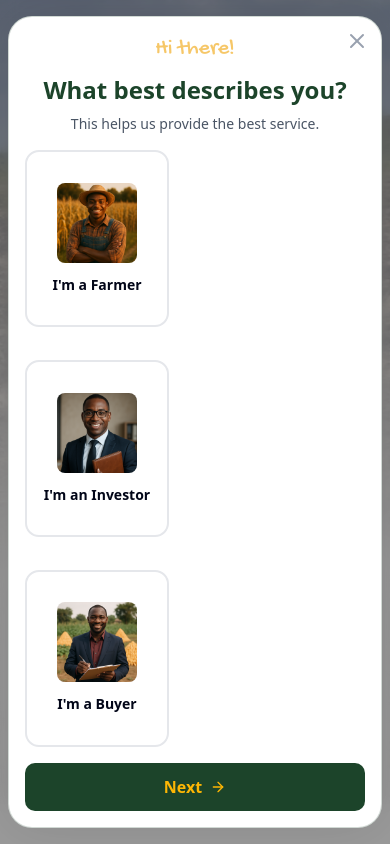
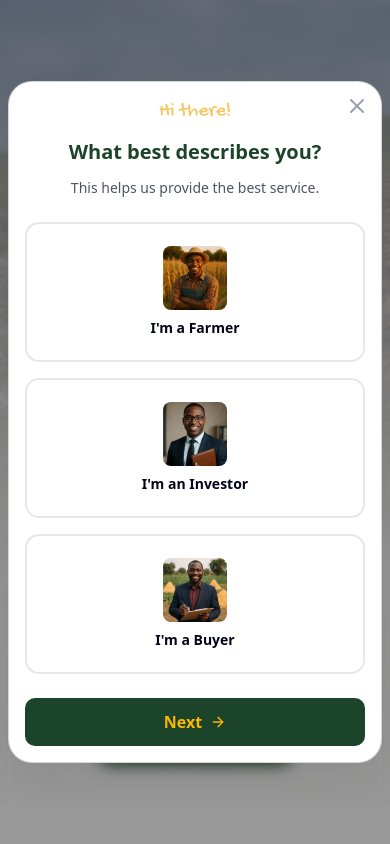
Before and after one commit to DavidKofiNyarko/agripath, a Next.js app: page / in a window 390 px wide. Both pictures are taken after a click on the button "Join the Waitlist". Shown: the top 844 px of the page. Built offline with nearby package versions, Linux system fonts and the light colour scheme.

Commit message:
Refactor JoinWaitlistModal for improved responsiveness and UI consistency. Adjusted padding, margins, and font sizes for various screen sizes, enhanced button styles, and refined error message display for better user experience.

```diff
--- a/src/app/components/JoinWaitlistModal.tsx
+++ b/src/app/components/JoinWaitlistModal.tsx
@@ -258,7 +258,7 @@ const JoinWaitlistModal: React.FC<JoinWaitlistModalProps> = ({ open, onClose })
             transition={{ duration: 0.3, ease: [0.25, 0.46, 0.45, 0.94] }}
           >
             <motion.div
-              className="bg-white rounded-3xl border border-[#1C442A33] shadow-[0_0_52.8px_0_#0000001A] w-full max-w-[576px] min-h-[488.88px] p-4 md:p-12 mx-2 relative overflow-hidden"
+              className="bg-white rounded-3xl border border-[#1C442A33] shadow-[0_0_52.8px_0_#0000001A] w-full max-w-[576px] min-h-[488.88px] p-4 sm:p-6 md:p-12 mx-2 sm:mx-4 md:mx-2 relative overflow-hidden max-h-[90vh] sm:max-h-[85vh]"
               initial={{ scale: 0.92, opacity: 0, y: 20 }}
               animate={{
                 scale: 1,
@@ -276,7 +276,7 @@ const JoinWaitlistModal: React.FC<JoinWaitlistModalProps> = ({ open, onClose })
               }}
             >
               <button
-                className="absolute top-3 right-3 text-gray-400 hover:text-gray-700 text-2xl font-bold"
+                className="absolute top-2 right-2 sm:top-3 sm:right-3 text-gray-400 hover:text-gray-700 text-xl sm:text-2xl font-bold z-10 p-1 sm:p-0"
                 onClick={handleClose}
                 aria-label="Close"
               >
@@ -291,12 +291,12 @@ const JoinWaitlistModal: React.FC<JoinWaitlistModalProps> = ({ open, onClose })
                     animate="animate"
                     exit="exit"
                   >
-                    <div className="text-center mb-2">
-                      <span className="block text-[22px] md:text-2xl font-normal" style={{ color: '#F6C768', fontFamily: 'Gochi Hand, cursive' }}>Hi there!</span>
+                    <div className="text-center mb-3 sm:mb-2">
+                      <span className="block text-xl sm:text-[22px] md:text-2xl font-normal" style={{ color: '#F6C768', fontFamily: 'Gochi Hand, cursive' }}>Hi there!</span>
                     </div>
-                    <h2 className="text-2xl font-bold text-center mb-2 text-primary">What best describes you?</h2>
-                    <p className="text-center text-gray-600 mb-4 text-sm">This helps us provide the best service.</p>
-                    <div className="flex flex-col md:flex-row gap-[33px] mb-4">
+                    <h2 className="text-xl sm:text-2xl font-bold text-center mb-3 sm:mb-2 text-primary">What best describes you?</h2>
+                    <p className="text-center text-gray-600 mb-6 sm:mb-4 text-sm px-2 sm:px-0">This helps us provide the best service.</p>
+                    <div className="flex flex-col sm:flex-row gap-4 sm:gap-6 md:gap-[33px] mb-6 sm:mb-4">
                       {userTypes.map((type, index) => {
                         // Determine selected background color
                         let selectedBg = '';
@@ -308,7 +308,7 @@ const JoinWaitlistModal: React.FC<JoinWaitlistModalProps> = ({ open, onClose })
                         return (
                           <motion.button
                             key={type.value}
-                            className={`w-[144px] h-[176.88px] border-2 rounded-xl p-3 flex flex-col items-center justify-center gap-3 transition-all ${selectedType === type.value ? 'border-green-700 ring-2 ring-green-700 ' + selectedBg : 'border-gray-200 bg-white'}`}
+                            className={`w-full sm:w-[120px] md:w-[144px] h-[140px] sm:h-[160px] md:h-[176.88px] border-2 rounded-xl p-3 flex flex-col items-center justify-center gap-2 sm:gap-3 transition-all ${selectedType === type.value ? 'border-green-700 ring-2 ring-green-700 ' + selectedBg : 'border-gray-200 bg-white'}`}
                             onClick={() => handleTypeSelect(type.value as any)}
                             type="button"
                             variants={cardVariants}
@@ -326,13 +326,13 @@ const JoinWaitlistModal: React.FC<JoinWaitlistModalProps> = ({ open, onClose })
                             <motion.img
                               src={type.img}
                               alt={type.label}
-                              className="w-20 h-20 object-cover rounded-md"
+                              className="w-16 sm:w-18 md:w-20 h-16 sm:h-18 md:h-20 object-cover rounded-md"
                               initial={{ opacity: 0, scale: 0.8 }}
                               animate={{ opacity: 1, scale: 1 }}
                               transition={{ delay: (index * 0.1) + 0.2, duration: 0.3 }}
                             />
                             <motion.span
-                              className="font-semibold text-sm text-center"
+                              className="font-semibold text-sm text-center px-1"
                               initial={{ opacity: 0, y: 10 }}
                               animate={{ opacity: 1, y: 0 }}
                               transition={{ delay: (index * 0.1) + 0.3, duration: 0.3 }}
@@ -345,18 +345,19 @@ const JoinWaitlistModal: React.FC<JoinWaitlistModalProps> = ({ open, onClose })
                     </div>
                     {error && (
                       <motion.div
-                        className="flex items-center gap-2 text-red-600 bg-red-50 border border-red-200 rounded-md px-3 py-2 mb-2 text-sm justify-center"
+                        className="flex items-center gap-2 text-red-600 bg-red-50 border border-red-200 rounded-md px-3 py-2 mb-4 sm:mb-2 text-sm justify-center mx-2 sm:mx-0"
                         initial={{ opacity: 0, y: 10 }}
                         animate={{ opacity: 1, y: 0 }}
                         exit={{ opacity: 0, y: 10 }}
                       >
-                        <AlertCircle className="w-4 h-4" /> {error}
+                        <AlertCircle className="w-4 h-4 flex-shrink-0" />
+                        <span className="text-center">{error}</span>
                       </motion.div>
                     )}
-                    <div className="flex justify-between mt-2">
+                    <div className="flex justify-between mt-4 sm:mt-2">
                       <div />
                       <motion.button
-                        className="w-full bg-primary text-primary-foreground py-3 px-6 rounded-lg font-semibold disabled:opacity-50 transition-all flex items-center justify-center gap-2 hover:bg-[#1C442A]/90"
+                        className="w-full bg-primary text-primary-foreground py-3 sm:py-3 md:py-3 px-6 rounded-lg font-semibold disabled:opacity-50 transition-all flex items-center justify-center gap-2 hover:bg-[#1C442A]/90 text-base sm:text-base"
                         disabled={!selectedType}
                         onClick={handleNext}
                         variants={buttonVariants}
@@ -377,20 +378,20 @@ const JoinWaitlistModal: React.FC<JoinWaitlistModalProps> = ({ open, onClose })
                     initial="initial"
                     animate="animate"
                     exit="exit"
-                    className="flex flex-col items-center justify-center py-10"
+                    className="flex flex-col items-center justify-center py-8 sm:py-10 px-4 sm:px-0"
                   >
                     <motion.div
-                      className="bg-green-100 rounded-full p-4 mb-4"
+                      className="bg-green-100 rounded-full p-3 sm:p-4 mb-3 sm:mb-4"
                       initial={{ scale: 0 }}
                       animate={{ scale: 1 }}
                       transition={{ type: 'spring', stiffness: 400, damping: 18 }}
                     >
-                      <Check className="w-10 h-10 text-green-700" />
+                      <Check className="w-8 sm:w-10 h-8 sm:h-10 text-green-700" />
                     </motion.div>
-                    <h3 className="text-xl font-bold text-green-700 mb-2">Success!</h3>
-                    <p className="text-center text-gray-700 mb-2">You have joined the waitlist.<br />We'll keep you updated!</p>
+                    <h3 className="text-lg sm:text-xl font-bold text-green-700 mb-2 text-center">Success!</h3>
+                    <p className="text-center text-gray-700 mb-2 text-sm sm:text-base px-2 sm:px-0 leading-relaxed">You have joined the waitlist.<br />We'll keep you updated!</p>
                     <button
-                      className="mt-4 bg-primary text-primary-foreground px-6 py-2.5 rounded-lg font-semibold shadow hover:bg-primary/90 transition-all"
+                      className="mt-4 bg-primary text-primary-foreground px-6 py-2.5 rounded-lg font-semibold shadow hover:bg-primary/90 transition-all text-sm sm:text-base"
                       onClick={handleClose}
                     >
                       Close
```
